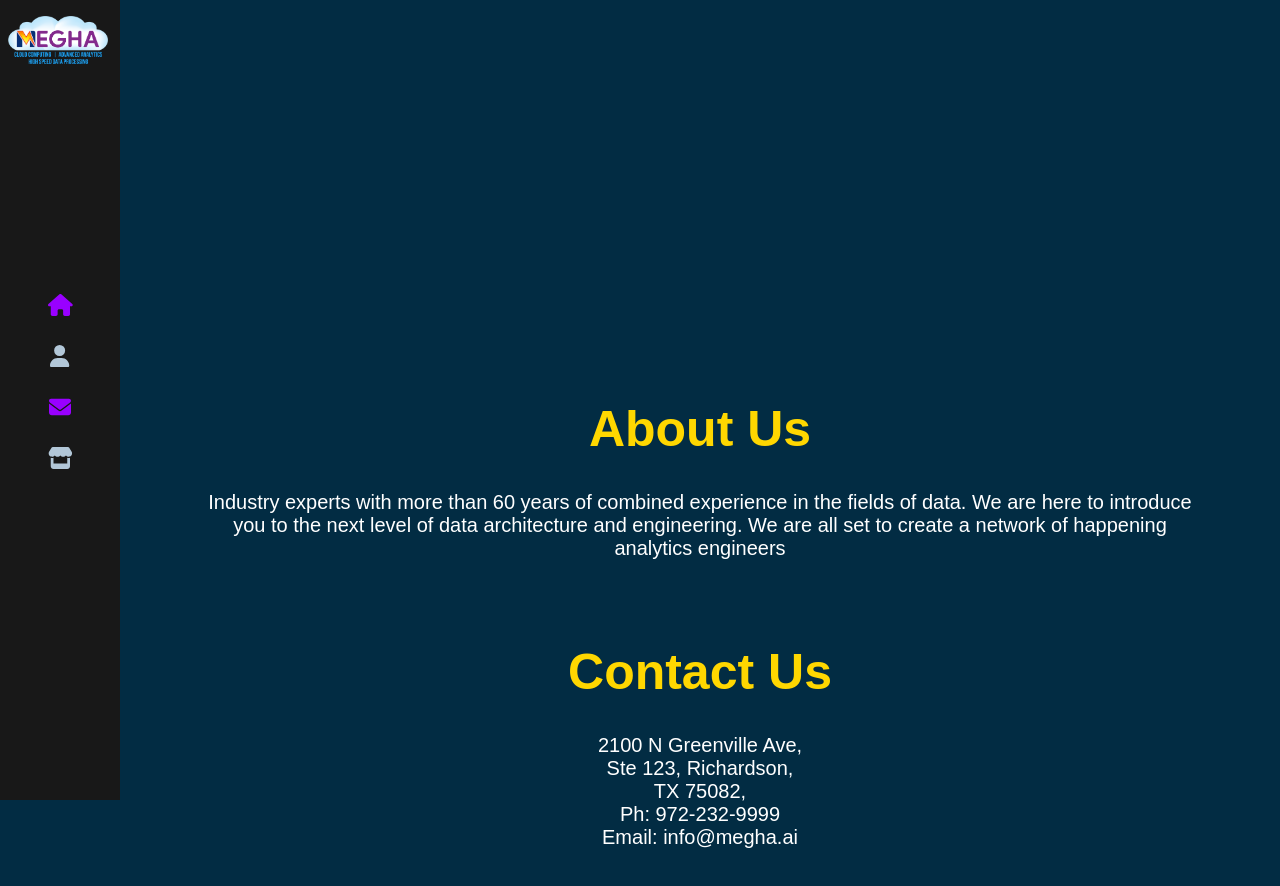
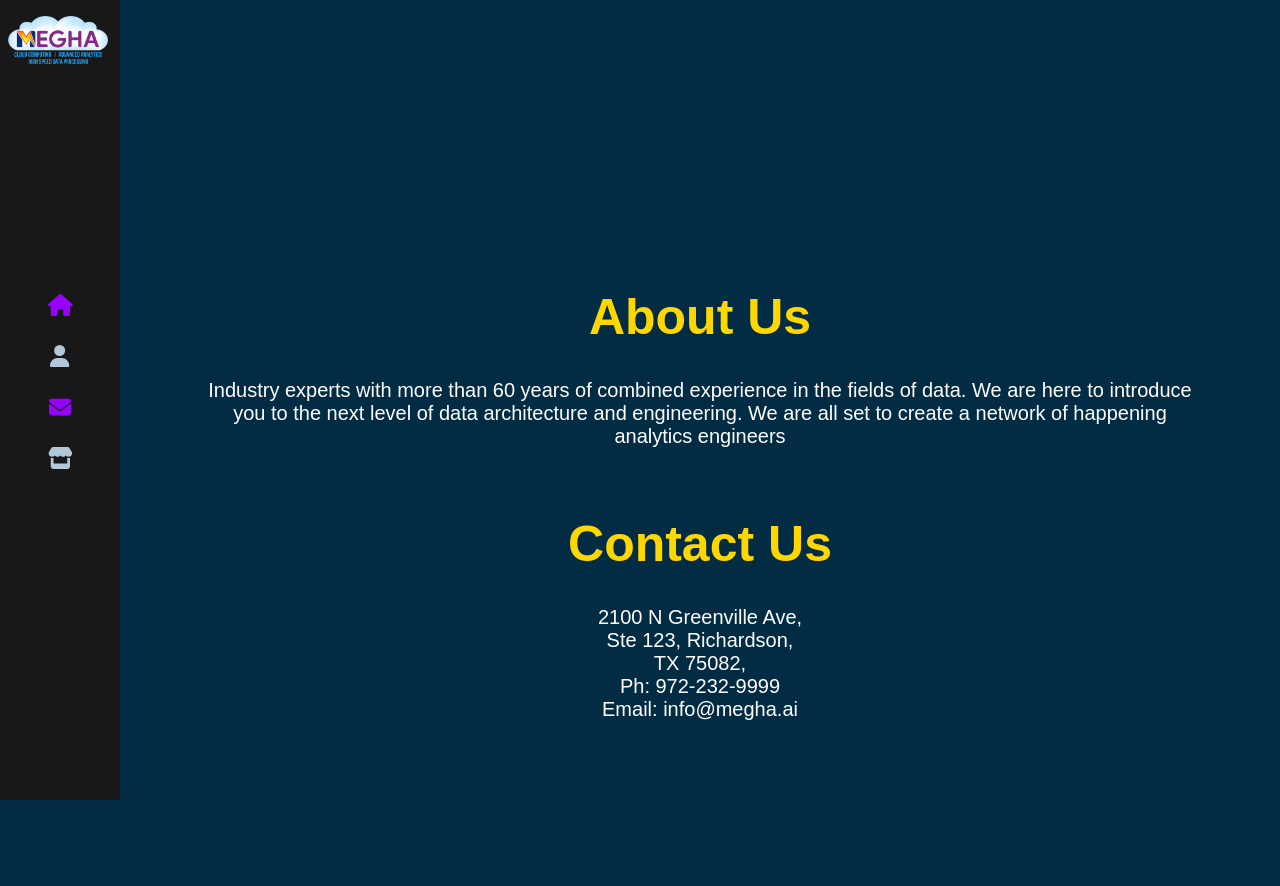
Before and after one commit to JoshKattampally/Megha.ai, a React (Create React App) app: page /Megha.ai/contact in a window 1280 px wide. Shown: the top 886 px of the page. After the commit the page ends 800 px from the top, so only its background shows below. Built offline with nearby package versions, Linux system fonts and the light colour scheme.

Commit message:
final touch ups

```diff
--- a/src/components/Sidebar/index.js
+++ b/src/components/Sidebar/index.js
@@ -10,11 +10,11 @@ import {
 } from "@fortawesome/free-solid-svg-icons";
 const Sidebar = () => (
   <div className="nav-bar">
-    <Link className="logo" to="/Megha.ai">
+    <Link className="logo" to="/Megha.ai/">
       <img src={LogoS} alt="Logo" />
     </Link>
     <nav>
-      <NavLink exact="true" activeClassName="active" to="/Megha.ai">
+      <NavLink activeClassName="active" exact to="/Megha.ai">
         <FontAwesomeIcon icon={faHome}></FontAwesomeIcon>
       </NavLink>
       <NavLink
--- a/src/pages/contact/index.scss
+++ b/src/pages/contact/index.scss
@@ -14,7 +14,7 @@
   font-family: sans-serif;
   padding-top: 30px;
   text-align: center;
-  transform: translateY(150%);
+  transform: translateY(100%);
 }
 
 .contact {
@@ -30,7 +30,7 @@
   margin: 0 auto;
   max-width: 1500px;
   display: absolute;
-  transform: translateY(150%);
+  transform: translateY(100%);
   gap: 20px;
   font-family: sans-serif;
   padding-bottom: 30px;
```
